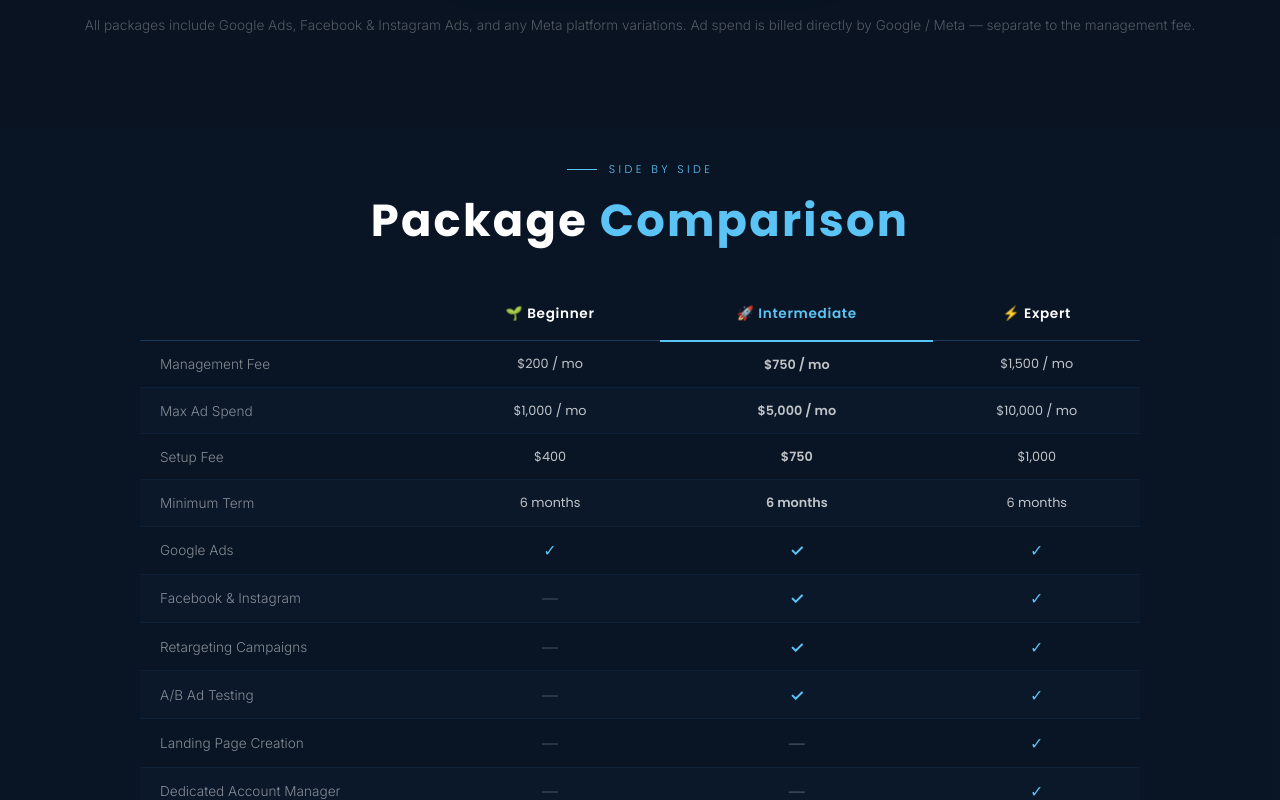
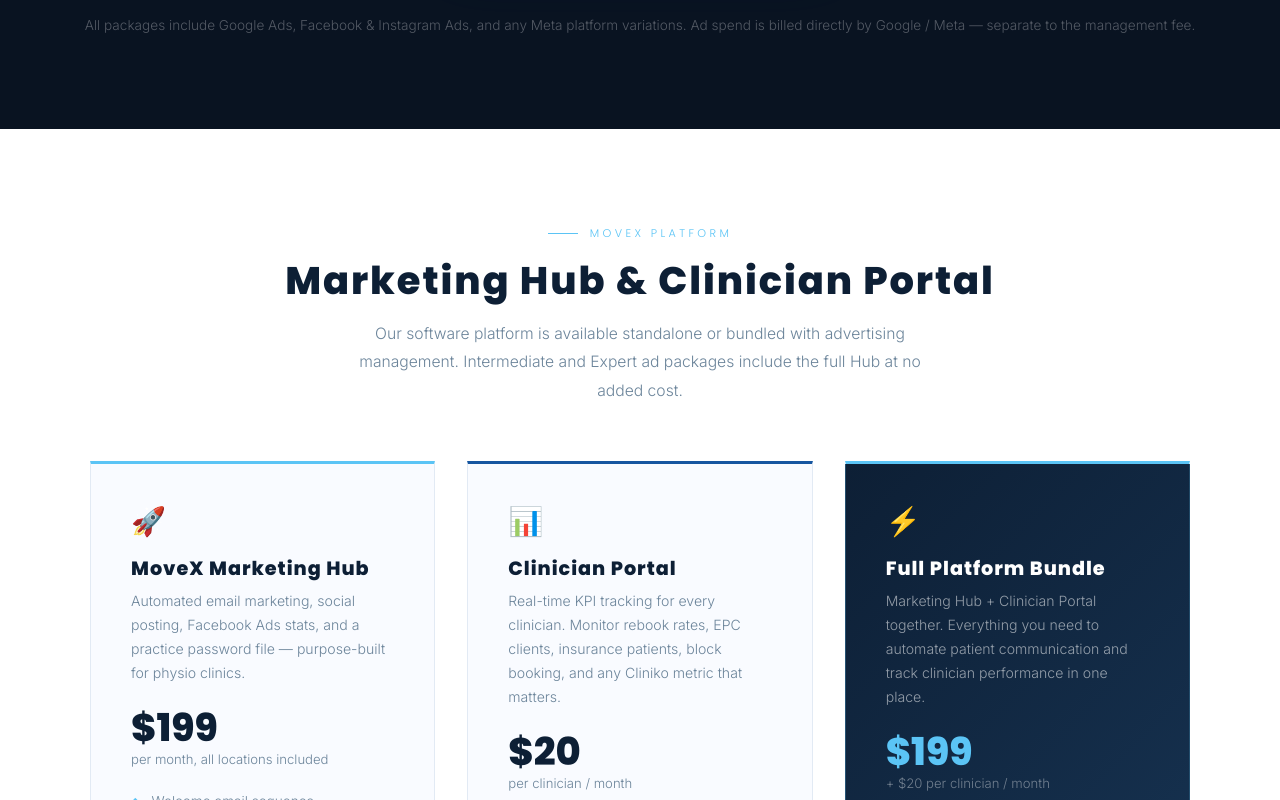
Before and after one commit to MoveXMedia/movexmedia, a Next.js app: page /pricing in a window 1280 px wide. Shown: the part 2940-3740 px from the top of the page. Built offline with nearby package versions, Linux system fonts and the light colour scheme.

Commit message:
Pricing: centre Ads Management label; remove comparison table

```diff
--- a/pages/pricing.js
+++ b/pages/pricing.js
@@ -213,12 +213,12 @@
 
       {/* Ads Management Label */}
       <div style={{ background: 'rgba(15,37,64,0.3)', borderBottom: '1px solid rgba(26,58,92,0.4)', padding: '2.5rem 2rem 1.5rem' }}>
-        <div style={{ maxWidth: '1200px', margin: '0 auto' }}>
-          <div className="section-label" style={{ color: '#5bc4f5', marginBottom: '0.5rem' }}>Google &amp; Facebook Ads Management</div>
+        <div style={{ maxWidth: '1200px', margin: '0 auto', textAlign: 'center' }}>
+          <div className="section-label" style={{ color: '#5bc4f5', marginBottom: '0.5rem', justifyContent: 'center' }}>Google &amp; Facebook Ads Management</div>
           <h2 style={{ fontFamily: 'Poppins, sans-serif', fontWeight: 800, fontSize: 'clamp(1.6rem, 3vw, 2.2rem)', color: 'white', lineHeight: 1.2, marginBottom: '0.5rem' }}>
             Paid Advertising Packages
           </h2>
-          <p style={{ color: 'rgba(255,255,255,0.5)', fontSize: '0.92rem', fontWeight: 300, maxWidth: '560px' }}>
+          <p style={{ color: 'rgba(255,255,255,0.5)', fontSize: '0.92rem', fontWeight: 300, maxWidth: '560px', margin: '0 auto' }}>
             Fixed monthly management fees. Ad spend is separate and billed directly by Google or Meta.
           </p>
         </div>
@@ -425,69 +425,6 @@
         </div>
       </section>
 
-      {/* Comparison table */}
-      <section style={{ padding: '2rem 2rem 6rem', background: 'rgba(15,37,64,0.3)' }}>
-        <div style={{ maxWidth: '1000px', margin: '0 auto' }}>
-          <div style={{ marginBottom: '2.5rem', textAlign: 'center' }}>
-            <div className="section-label" style={{ justifyContent: 'center' }}>Side by Side</div>
-            <h2 className="section-title" style={{ textAlign: 'center' }}>Package <span>Comparison</span></h2>
-          </div>
-
-          <div style={{ overflowX: 'auto' }}>
-            <table style={{ width: '100%', borderCollapse: 'collapse', fontFamily: 'inherit' }}>
-              <thead>
-                <tr>
-                  <th style={{ ...thStyle, textAlign: 'left', width: '30%' }}></th>
-                  {packages.map(pkg => (
-                    <th key={pkg.name} style={{
-                      ...thStyle,
-                      color: pkg.highlight ? '#5bc4f5' : 'white',
-                      borderBottom: pkg.highlight ? '2px solid #5bc4f5' : '1px solid #1a3a5c',
-                    }}>
-                      <div style={{ fontFamily: 'Poppins, sans-serif', fontSize: '0.85rem', letterSpacing: '0.05em' }}>
-                        {pkg.icon} {pkg.name}
-                      </div>
-                    </th>
-                  ))}
-                </tr>
-              </thead>
-              <tbody>
-                {[
-                  { label: 'Management Fee', values: ['$200 / mo', '$750 / mo', '$1,500 / mo'] },
-                  { label: 'Max Ad Spend', values: ['$1,000 / mo', '$5,000 / mo', '$10,000 / mo'] },
-                  { label: 'Setup Fee', values: ['$400', '$750', '$1,000'] },
-                  { label: 'Minimum Term', values: ['6 months', '6 months', '6 months'] },
-                  { label: 'Google Ads', values: ['✓', '✓', '✓'] },
-                  { label: 'Facebook & Instagram', values: ['—', '✓', '✓'] },
-                  { label: 'Retargeting Campaigns', values: ['—', '✓', '✓'] },
-                  { label: 'A/B Ad Testing', values: ['—', '✓', '✓'] },
-                  { label: 'Landing Page Creation', values: ['—', '—', '✓'] },
-                  { label: 'Dedicated Account Manager', values: ['—', '—', '✓'] },
-                  { label: 'Weekly Reviews', values: ['—', '—', '✓'] },
-                  { label: 'Monthly Strategy Session', values: ['—', '—', '✓'] },
-                  { label: 'MoveX Marketing Hub', values: ['—', '✓ included', '✓ included'] },
-                ].map((row, i) => (
-                  <tr key={row.label} style={{ background: i % 2 === 0 ? 'transparent' : 'rgba(15,37,64,0.2)' }}>
-                    <td style={tdLabelStyle}>{row.label}</td>
-                    {row.values.map((val, j) => (
-                      <td key={j} style={{
-                        ...tdStyle,
-                        color: val.startsWith('✓') ? '#5bc4f5' : val === '—' ? 'rgba(255,255,255,0.2)' : 'rgba(255,255,255,0.75)',
-                        fontFamily: (val === '✓' || val === '—') ? 'inherit' : 'Poppins, sans-serif',
-                        fontSize: (val === '✓' || val === '—') ? '1rem' : '0.8rem',
-                        fontWeight: packages[j].highlight ? 600 : 400,
-                      }}>
-                        {val}
-                      </td>
-                    ))}
-                  </tr>
-                ))}
-              </tbody>
-            </table>
-          </div>
-        </div>
-      </section>
-
       {/* MoveX Platform Pricing */}
       <section style={{ padding: '6rem 2rem', background: '#ffffff' }}>
         <div style={{ maxWidth: '1100px', margin: '0 auto' }}>
```
